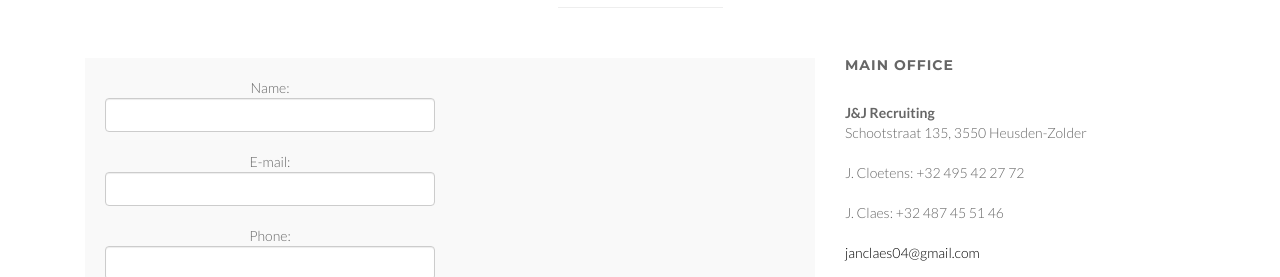
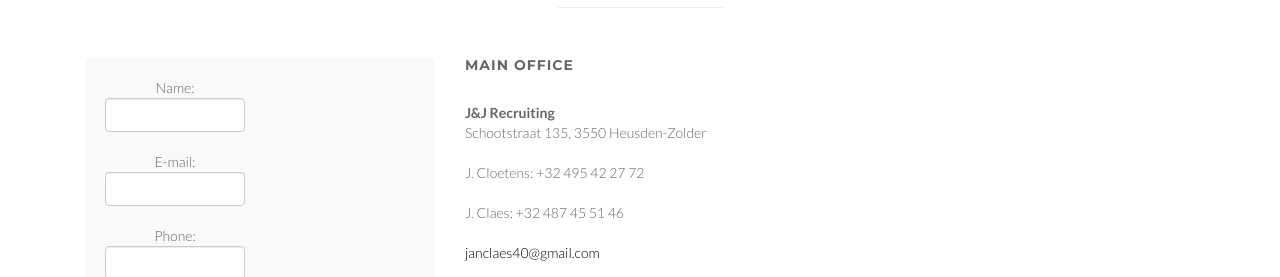
Before and after one commit to sultansilvio/sultansilvio.github.io, a plain HTML site: page index.html in a window 1280 px wide. Shown: the part 1035-1312 px from the top of the page. Drawn offline with Linux system fonts and the light colour scheme.

Commit message:
new mail

```diff
--- a/index.html
+++ b/index.html
@@ -97,8 +97,8 @@
         </div>
       </div>
 
-      <form action="mailto:janclaes04@gmail.com" method="post" enctype="text/plain">
-        <div class="col-lg-8">
+      <form action="mailto:janclaes40@gmail.com" method="post" enctype="text/plain">
+        <div class="col-lg-4">
           <div class="boxed-grey">
               <div class="row">
                   <div class="col-md-6">
@@ -131,7 +131,7 @@
 				</address>
 
             <address>
-				  <a href="mailto:#">janclaes04@gmail.com</a>
+				  <a href="mailto:#">janclaes40@gmail.com</a>
 				</address>
             <address>
               <ul class="company-social">
```
